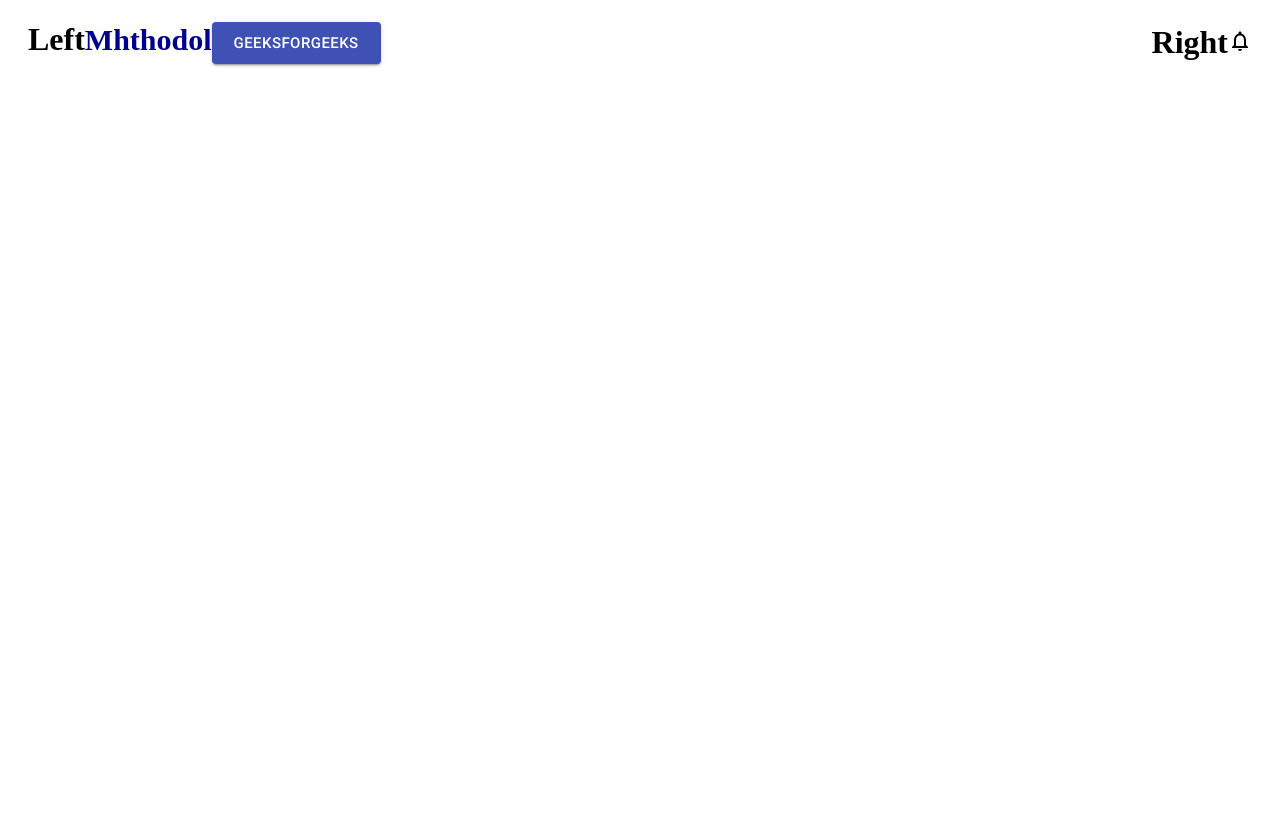
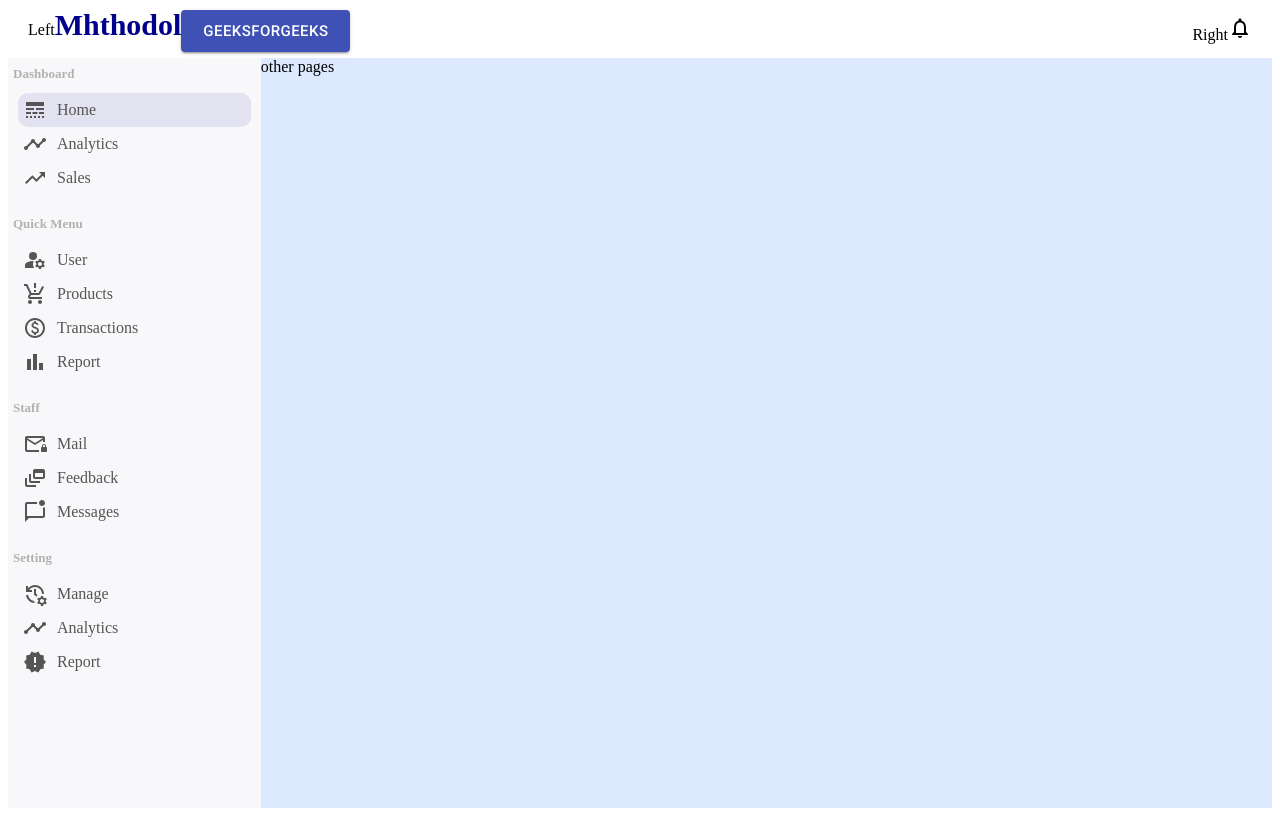
Before and after one commit to Hodal66/admin____dashboard__react, a React (Create React App) app: page / in a window 1280 px wide. Built offline with nearby package versions, Linux system fonts and the light colour scheme.

Commit message:
add side bar icons and their styling

```diff
--- a/src/App.js
+++ b/src/App.js
@@ -1,11 +1,14 @@
 import TopBar from "./components/topbar/TopBar";
-
+import SideBar from "./components/sidebar/SideBar";
+import "./app.css";
 function App() {
   return (
-    <div className="App">
-      <h1>
-        <TopBar />
-      </h1>
+    <div>
+      <TopBar />
+      <div className="container">
+        <SideBar />
+        <div className="others">other pages</div>
+      </div>
     </div>
   );
 }
--- /dev/null
+++ b/src/app.css
@@ -0,0 +1,11 @@
+*{
+    list-style:none;
+}
+
+.container{
+    display: flex;
+}
+.others{
+    flex: 4;
+    background-color: rgb(220, 233, 255);
+}
--- /dev/null
+++ b/src/components/sidebar/SideBar.jsx
@@ -0,0 +1,96 @@
+import React from "react";
+import "./sidebar.css";
+import LineStyleIcon from "@mui/icons-material/LineStyle";
+import TimelineIcon from "@mui/icons-material/Timeline";
+import TrendingUpIcon from "@mui/icons-material/TrendingUp";
+import ManageAccountsIcon from "@mui/icons-material/ManageAccounts";
+import ProductionQuantityLimitsIcon from "@mui/icons-material/ProductionQuantityLimits";
+import PaidOutlinedIcon from "@mui/icons-material/PaidOutlined";
+import BarChartOutlinedIcon from "@mui/icons-material/BarChartOutlined";
+import MailLockOutlinedIcon from "@mui/icons-material/MailLockOutlined";
+import DynamicFeedOutlinedIcon from "@mui/icons-material/DynamicFeedOutlined";
+import MarkChatUnreadOutlinedIcon from "@mui/icons-material/MarkChatUnreadOutlined";
+import ManageHistoryOutlinedIcon from "@mui/icons-material/ManageHistoryOutlined";
+import NewReleasesIcon from "@mui/icons-material/NewReleases";
+function SideBar() {
+  return (
+    <div className="sidebar">
+      <div className="sidebarWrapper">
+        <div className="sidebarMenu">
+          <h3 className="sidebarTitle">Dashboard</h3>
+          <ul className="sidebarList">
+            <li className="sideListItem  active">
+              <LineStyleIcon className="sidebarIcon" />
+              Home
+            </li>
+            <li className="sideListItem ">
+              <TimelineIcon className="sidebarIcon" />
+              Analytics
+            </li>
+            <li className="sideListItem ">
+              <TrendingUpIcon className="sidebarIcon" />
+              Sales
+            </li>
+          </ul>
+        </div>
+        <div className="sidebarMenu">
+          <h3 className="sidebarTitle">Quick Menu</h3>
+          <ul className="sidebarList">
+            <li className="sideListItem ">
+              <ManageAccountsIcon className="sidebarIcon" />
+              User
+            </li>
+            <li className="sideListItem ">
+              <ProductionQuantityLimitsIcon className="sidebarIcon" />
+              Products
+            </li>
+            <li className="sideListItem ">
+              <PaidOutlinedIcon className="sidebarIcon" />
+              Transactions
+            </li>
+            <li className="sideListItem ">
+              <BarChartOutlinedIcon className="sidebarIcon" />
+              Report
+            </li>
+          </ul>
+        </div>
+        <div className="sidebarMenu">
+          <h3 className="sidebarTitle">Staff</h3>
+          <ul className="sidebarList">
+            <li className="sideListItem ">
+              <MailLockOutlinedIcon className="sidebarIcon" />
+              Mail
+            </li>
+            <li className="sideListItem ">
+              <DynamicFeedOutlinedIcon className="sidebarIcon" />
+              Feedback
+            </li>
+            <li className="sideListItem ">
+              <MarkChatUnreadOutlinedIcon className="sidebarIcon" />
+              Messages
+            </li>
+          </ul>
+        </div>
+        <div className="sidebarMenu">
+          <h3 className="sidebarTitle">Setting</h3>
+          <ul className="sidebarList">
+            <li className="sideListItem ">
+              <ManageHistoryOutlinedIcon className="sidebarIcon" />
+              Manage
+            </li>
+            <li className="sideListItem ">
+              <TimelineIcon className="sidebarIcon" />
+              Analytics
+            </li>
+            <li className="sideListItem ">
+              <NewReleasesIcon className="sidebarIcon" />
+              Report
+            </li>
+          </ul>
+        </div>
+      </div>
+    </div>
+  );
+}
+
+export default SideBar;
--- a/src/components/sidebar/sidebar.css
+++ b/src/components/sidebar/sidebar.css
@@ -0,0 +1,38 @@
+.sidebar{
+    flex: 1;
+    height: calc(100vh - 50px);
+    background-color:rgb(248, 248, 251);
+    position:sticky;
+    top:50px;
+
+}
+.sidebarWrapper{
+    padding:5px;
+    color:#555;
+}
+.sidebarMenu{
+    margin: -10px 0px 10px 0px;
+}
+.sidebarTitle{
+    font-size: 13px;
+    color: rgb(180, 176, 176);
+}
+.sidebarList{
+    padding:5px;
+}
+.sideListItem{
+    margin: -10px 0px 10px 0px;
+    cursor: pointer;
+    padding: 5px;
+    display:flex;
+    align-items:center;
+    border-radius: 10px;
+}
+.sideListItem.active ,
+.sideListItem:hover{
+    background-color:rgb(226, 226, 241);
+}
+.sidebarIcon{
+    padding-right: 10px;
+    font-size: 20px;
+}
```
Also changed, not shown: src/components/sidebar/sidebar.js (deleted, +0 -7 lines), src/components/topbar/TopBar.jsx (renamed from src/components/topbar/TopBar.js).
